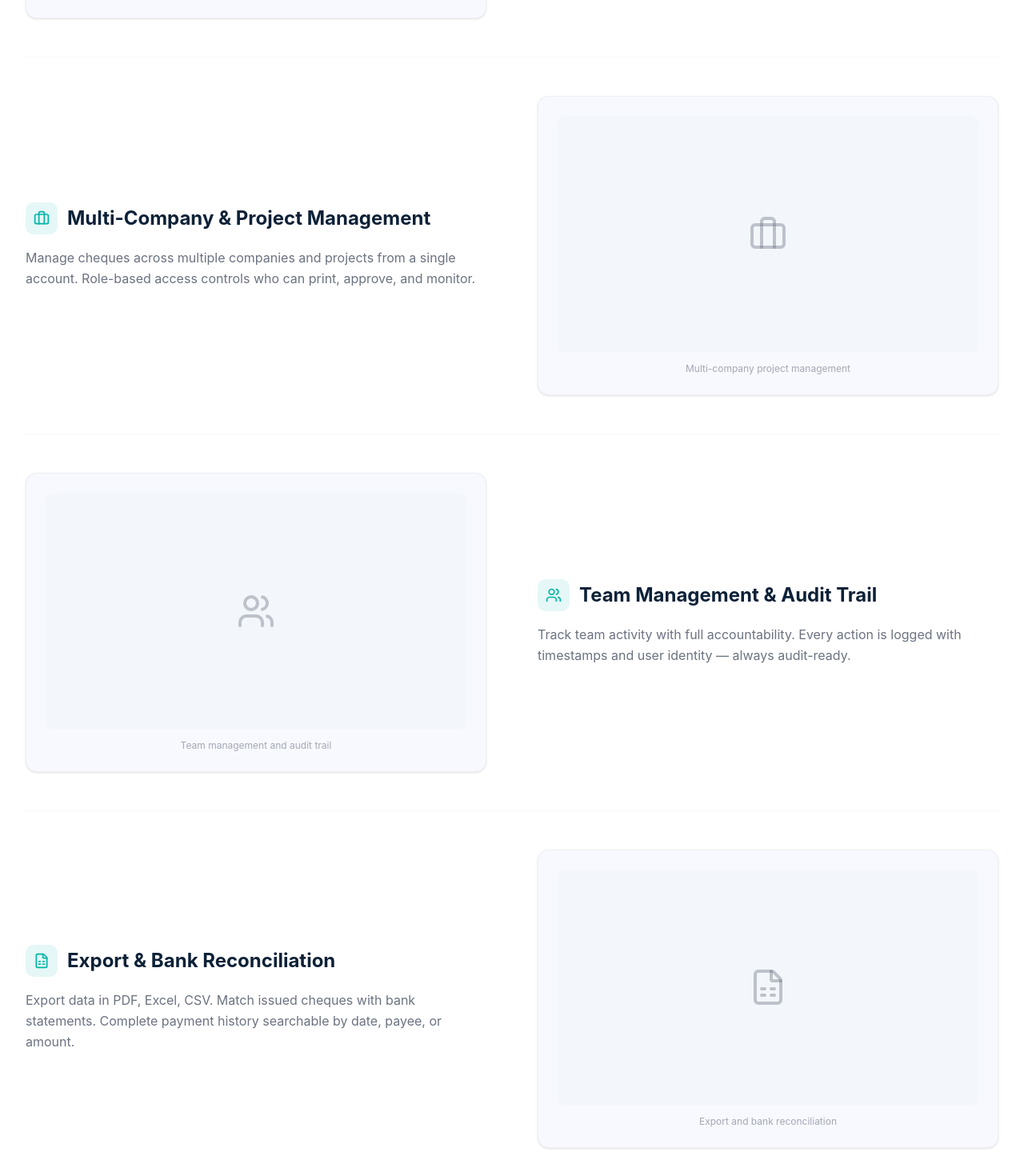
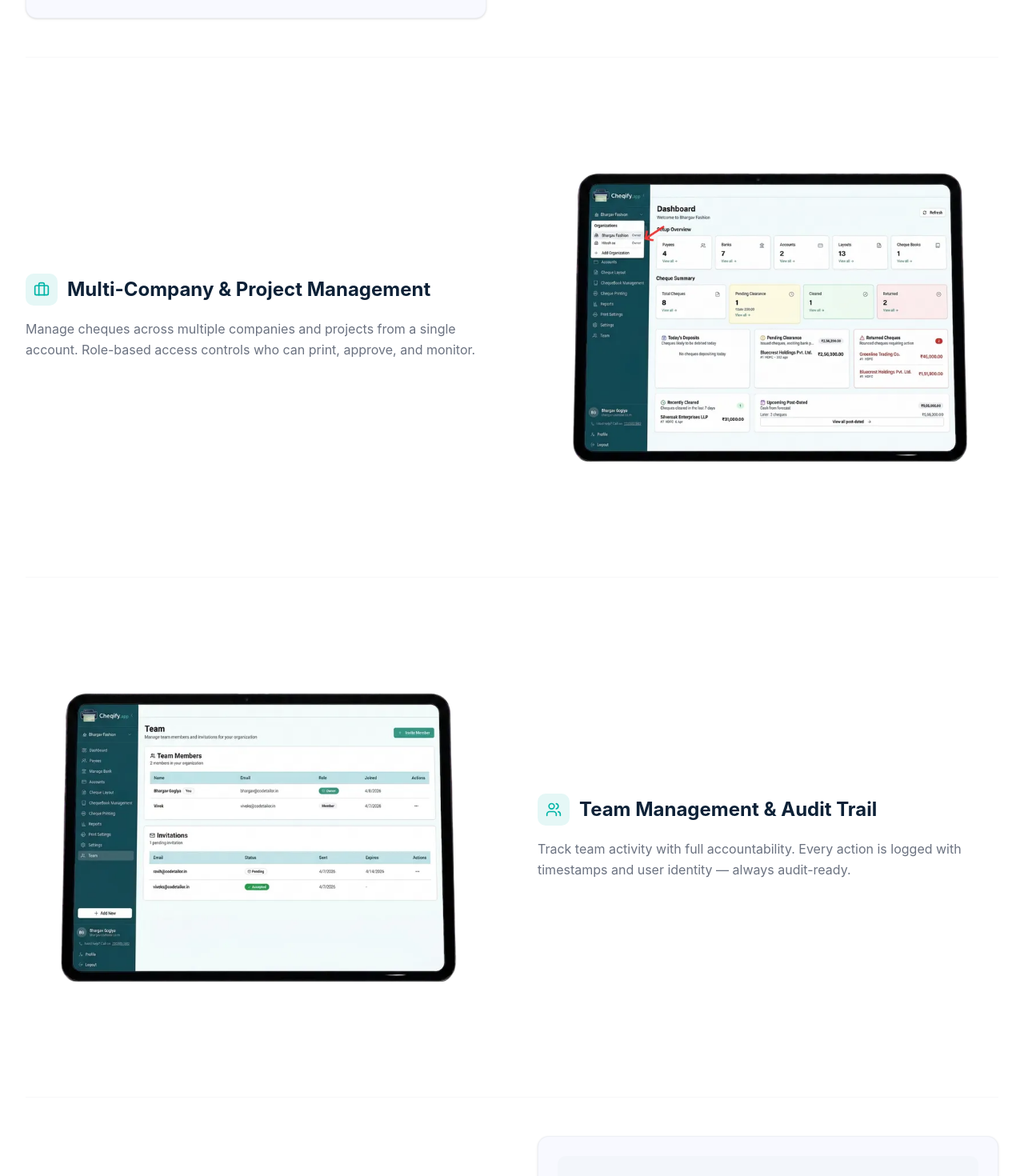
Before and after one commit to ravihirapara/cheqify-website, a Next.js app: page /en/features in a window 1280 px wide. Shown: the part 4660-6130 px from the top of the page at 80% size. Built offline with nearby package versions, Linux system fonts and the light colour scheme; no server answers; a web font is replaced by a local one.

Commit message:
feat: add screenshots for Team Management and Multi-Company features

```diff
--- a/src/components/sections/features-core.tsx
+++ b/src/components/sections/features-core.tsx
@@ -88,6 +88,26 @@ export function FeaturesCore() {
                           className="h-auto w-full"
                         />
                       </div>
+                    ) : feature.index === 8 ? (
+                      <div className="w-full">
+                        <Image
+                          src="/images/multi-company.webp"
+                          alt={t("feature8ScreenshotAlt")}
+                          width={800}
+                          height={600}
+                          className="h-auto w-full"
+                        />
+                      </div>
+                    ) : feature.index === 9 ? (
+                      <div className="w-full">
+                        <Image
+                          src="/images/team-management.webp"
+                          alt={t("feature9ScreenshotAlt")}
+                          width={800}
+                          height={600}
+                          className="h-auto w-full"
+                        />
+                      </div>
                     ) : (
                     <div className="overflow-hidden rounded-xl border border-border/50 bg-background p-6 shadow-sm">
                       <div className="flex aspect-video items-center justify-center rounded-lg bg-muted/50">
```
Also changed, not shown: public/images/multi-company.webp (added), public/images/team-management.webp (added).
